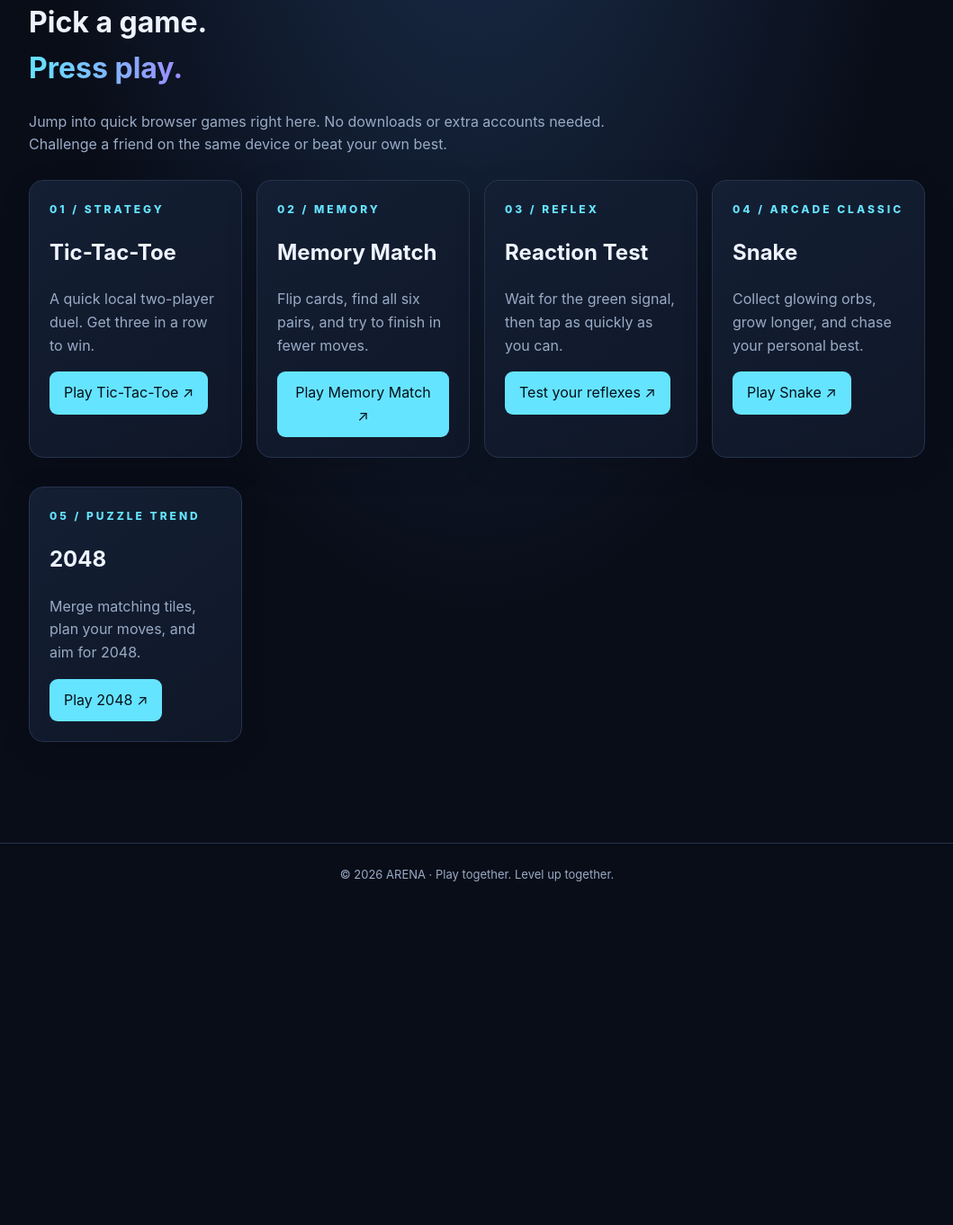
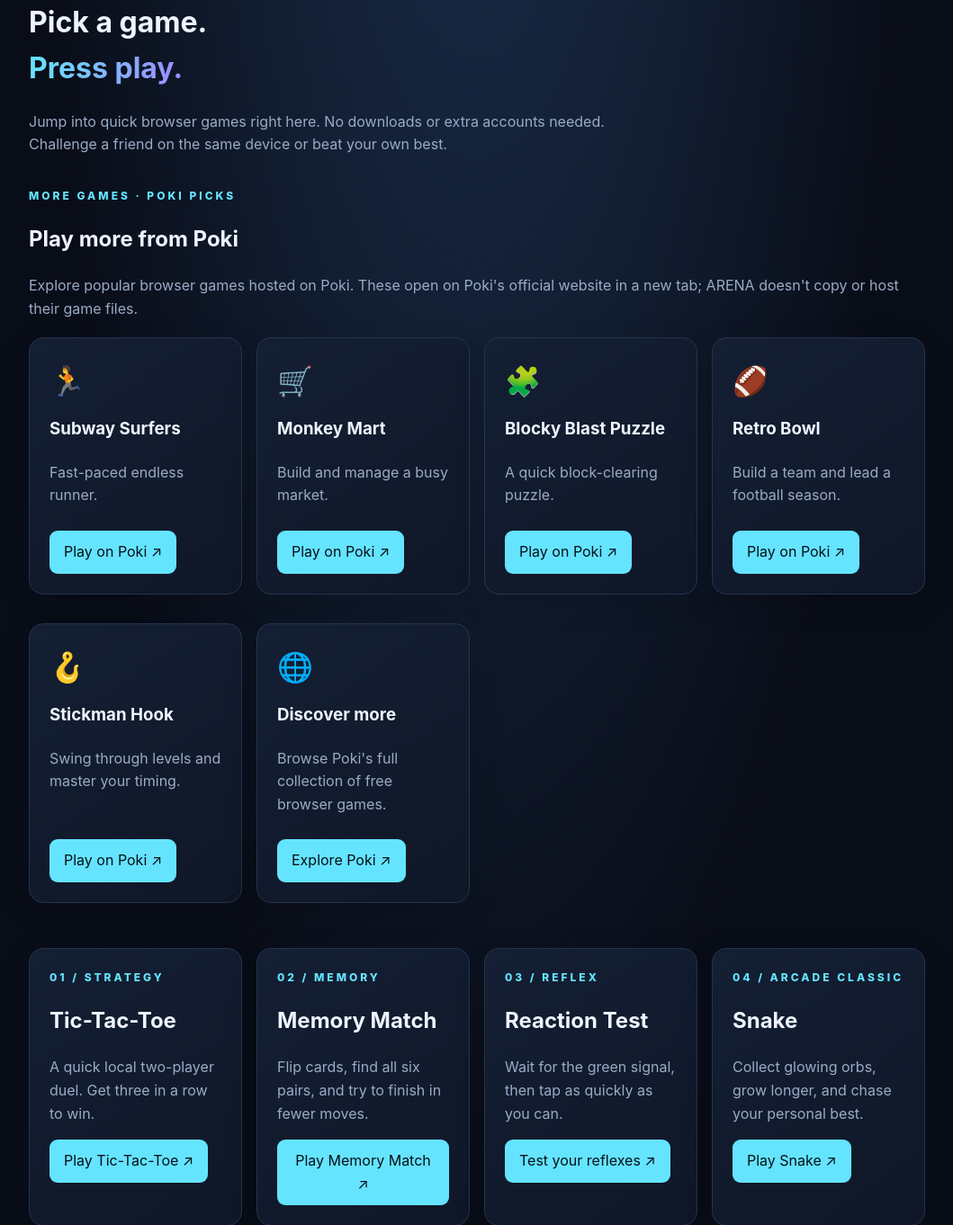
Before and after one commit to bulletpowder5-jpg/ARENA-GAMING, a Flask app: page /games in a window 1280 px wide. Shown: the part 151-1513 px from the top of the page at 90% size, without its empty margins (110-1169 px from the left). Before the commit the page ends 1131 px from the top, so only its background shows below. Run offline with Flask 3, Linux system fonts and the light colour scheme.

Commit message:
Add official Poki game picks to ARENA arcade

```diff
--- a/templates/games.html
+++ b/templates/games.html
@@ -1,5 +1,17 @@
 {% extends "base.html" %}{% block title %}Play games · ARENA{% endblock %}{% block content %}
 <div class="eyebrow">ARENA arcade</div><h1>Pick a game.<br><span class="gradient">Press play.</span></h1><p class="muted" style="max-width:650px">Jump into quick browser games right here. No downloads or extra accounts needed. Challenge a friend on the same device or beat your own best.</p>
+<section class="poki-section" aria-labelledby="poki-title">
+<div class="eyebrow">More games · Poki picks</div><h2 id="poki-title">Play more from Poki</h2>
+<p class="muted">Explore popular browser games hosted on Poki. These open on Poki's official website in a new tab; ARENA doesn't copy or host their game files.</p>
+<div class="grid poki-grid">
+<article class="card poki-card"><div class="poki-icon" aria-hidden="true">🏃</div><h3>Subway Surfers</h3><p class="muted">Fast-paced endless runner.</p><a class="btn" href="https://poki.com/en/g/subway-surfers" target="_blank" rel="noopener noreferrer">Play on Poki ↗</a></article>
+<article class="card poki-card"><div class="poki-icon" aria-hidden="true">🛒</div><h3>Monkey Mart</h3><p class="muted">Build and manage a busy market.</p><a class="btn" href="https://poki.com/en/g/monkey-mart" target="_blank" rel="noopener noreferrer">Play on Poki ↗</a></article>
+<article class="card poki-card"><div class="poki-icon" aria-hidden="true">🧩</div><h3>Blocky Blast Puzzle</h3><p class="muted">A quick block-clearing puzzle.</p><a class="btn" href="https://poki.com/en/g/blocky-blast-puzzle" target="_blank" rel="noopener noreferrer">Play on Poki ↗</a></article>
+<article class="card poki-card"><div class="poki-icon" aria-hidden="true">🏈</div><h3>Retro Bowl</h3><p class="muted">Build a team and lead a football season.</p><a class="btn" href="https://poki.com/en/g/retro-bowl" target="_blank" rel="noopener noreferrer">Play on Poki ↗</a></article>
+<article class="card poki-card"><div class="poki-icon" aria-hidden="true">🪝</div><h3>Stickman Hook</h3><p class="muted">Swing through levels and master your timing.</p><a class="btn" href="https://poki.com/en/g/stickman-hook" target="_blank" rel="noopener noreferrer">Play on Poki ↗</a></article>
+<article class="card poki-card"><div class="poki-icon" aria-hidden="true">🌐</div><h3>Discover more</h3><p class="muted">Browse Poki's full collection of free browser games.</p><a class="btn" href="https://poki.com/" target="_blank" rel="noopener noreferrer">Explore Poki ↗</a></article>
+</div></section>
+<style>.poki-section{margin:34px 0}.poki-grid{margin:18px 0}.poki-card{display:flex;flex-direction:column;align-items:flex-start}.poki-card h3{margin:5px 0}.poki-card p{flex:1}.poki-icon{font-size:32px;margin-bottom:8px}.poki-card .btn{margin-top:10px}</style>
 <div class="grid" style="margin:26px 0">
 <article class="card"><div class="eyebrow">01 / Strategy</div><h2>Tic-Tac-Toe</h2><p class="muted">A quick local two-player duel. Get three in a row to win.</p><button type="button" onclick="showGame('ttt')">Play Tic-Tac-Toe ↗</button></article>
 <article class="card"><div class="eyebrow">02 / Memory</div><h2>Memory Match</h2><p class="muted">Flip cards, find all six pairs, and try to finish in fewer moves.</p><button type="button" onclick="showGame('memory')">Play Memory Match ↗</button></article>
```
